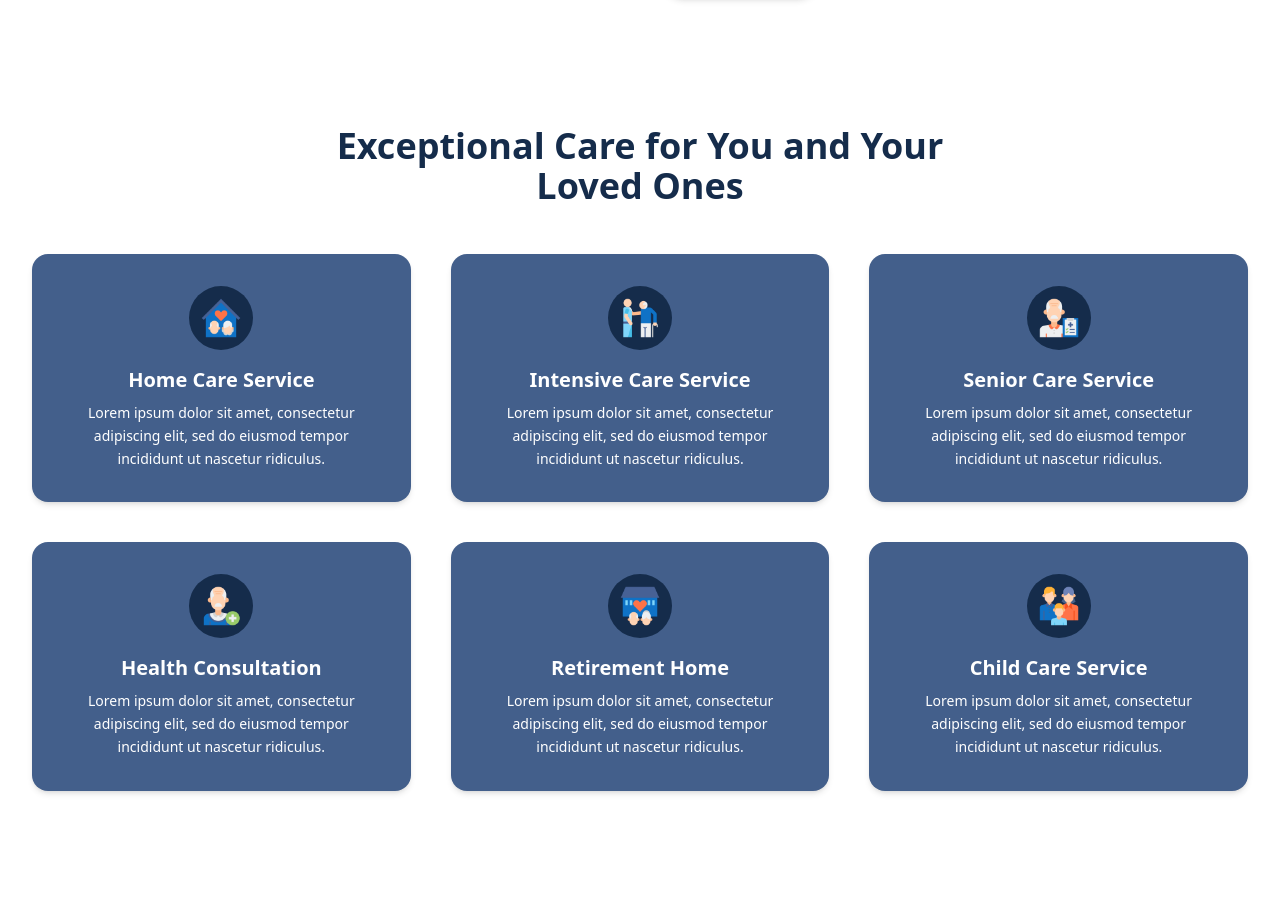
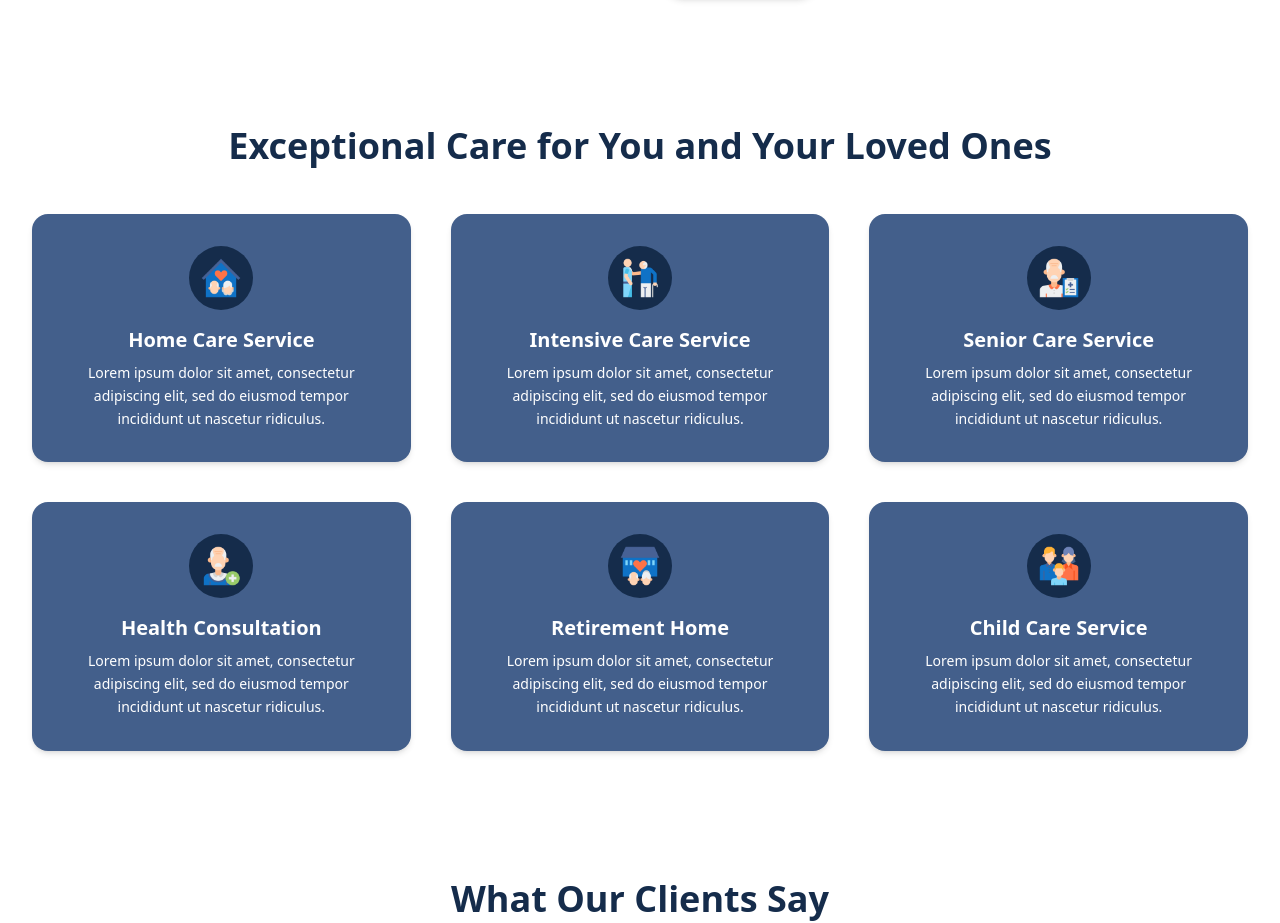
Before and after one commit to saude27/WiiCare, a React (Vite) app: page / in a window 1280 px wide. Shown: the part 1444-2367 px from the top of the page. Built offline with nearby package versions, Linux system fonts and the light colour scheme.

Commit message:
fix h2 reposnsiveness in service sec

```diff
--- a/src/components/ServicePreview.jsx
+++ b/src/components/ServicePreview.jsx
@@ -5,7 +5,7 @@
   return (
     <div className="max-w-7xl mx-auto px-6 py-16">
       {/* Section Heading */}
-      <h2 className="text-3xl md:text-4xl font-bold text-center text-brandBlueColor mb-12 w-2xl m-auto">
+      <h2 className="text-3xl md:text-4xl font-bold text-center text-brandBlueColor mb-12 m-auto">
         Exceptional Care for You and Your Loved Ones
       </h2>
 
```
